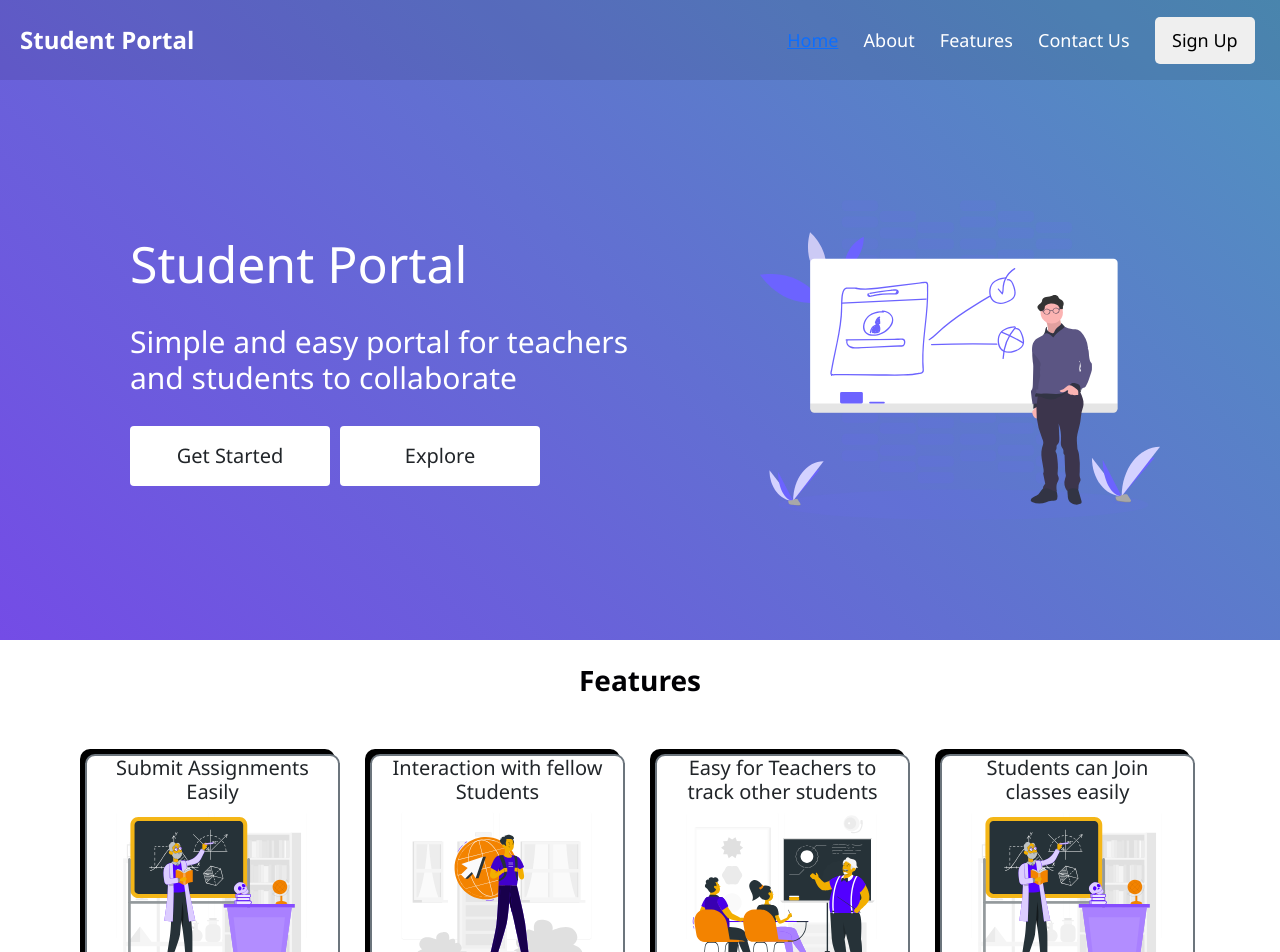
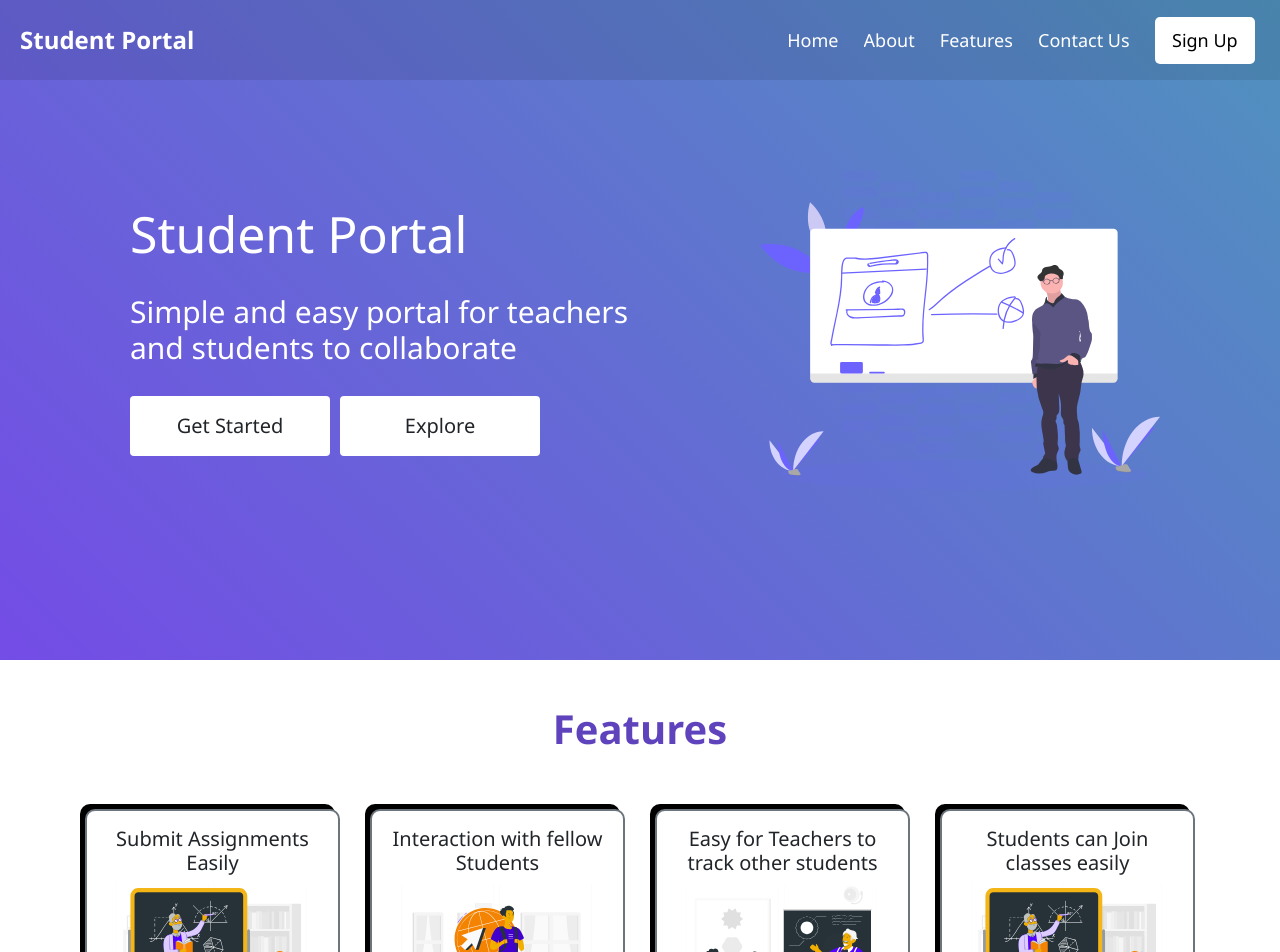
Before and after one commit to ShreyashYewale/Student-Portal, a React (Create React App) app in the folder Frontend/: page / in a window 1280 px wide. Shown: the top 952 px of the page. Built offline with nearby package versions, Linux system fonts and the light colour scheme.

Commit message:
Layout Changed

```diff
--- a/Frontend/src/App.css
+++ b/Frontend/src/App.css
@@ -14,7 +14,3 @@ body {
 .main-header {
   background-image: linear-gradient(45deg, #744ce6, #5092be);
 }
-
-html{
-
-}
--- a/Frontend/src/Components/Features.js
+++ b/Frontend/src/Components/Features.js
@@ -1,41 +1,47 @@
-import React from 'react';
-import { features } from '../Data';
-import { Col, Container, Row } from 'react-bootstrap';
-import './Features.css';
+import React from "react";
+import { features } from "../Data";
+import { Col, Container, Row } from "react-bootstrap";
+import "./Features.css";
 const Features = () => {
   return (
     <div>
       <center>
-        <h3 style={{ color: '#000004', fontWeight: 600 }} className='mt-4'>
+        <h3
+          style={{
+            color: "#5f43bd",
+            fontWeight: 600,
+            fontSize: `40px`,
+            marginTop: `45px`,
+          }}
+        >
           Features
         </h3>
-          </center>
-          <div id="Home"></div>
+      </center>
+      <div id="Features"></div>
       <Container className="mb-4">
-        <div className='flex flex-wrap -m-4'>
-          <Row className='ml-3 mt-4'>
-            {features.map((features) => (
-              <Col
-                className='card border-secondary mt-4'
-                key={features.image}
+        <div className="flex flex-wrap -m-4">
+          <div className="row ml-3 mt-4">
+            {features.map((features, index) => (
+              <div
+                className="col-sm card border-secondary mt-4 col-xl"
+                key={index}
                 style={{
                   boxShadow: `-5px -5px #000`,
                   borderRadius: 10,
-                    border: `2px solid #000`,
-                    marginLeft: 15,
-                    marginRight:15,
-                    width: 350
-                }}>
-                <h5 className='text-center'>{features.title}</h5>
-                <img
-                  alt='gallery'
-                  className='absolute inset-0 w-full h-full object-cover object-center'
-                  src={features.image}
-                />
-                <p className='leading-relaxed p-2'>{features.description}</p>
-              </Col>
+                  border: `2px solid #000`,
+                  marginLeft: 15,
+                  marginRight: 15,
+                  width: 350,
+                }}
+              >
+                <h5 className="text-center mt-3 mb-2">{features.title}</h5>
+                <img alt="gallery" src={features.image} />
+                <p className="leading-relaxed p-2 mt-2">
+                  {features.description}
+                </p>
+              </div>
             ))}
-          </Row>
+          </div>
         </div>
       </Container>
     </div>
--- a/Frontend/src/Components/MainLanding.css
+++ b/Frontend/src/Components/MainLanding.css
@@ -3,7 +3,7 @@
   display: grid;
   grid-template-columns: 1fr 1fr;
   grid-template-rows: auto;
-  min-height: 560px;
+  min-height: 660px;
 }
 
 .illustration {
@@ -12,7 +12,7 @@
   justify-content: center;
 }
 
-h2{
+h2 {
   color: #fff;
 }
 .illustration img {
--- a/Frontend/src/Components/Navbar.css
+++ b/Frontend/src/Components/Navbar.css
@@ -15,11 +15,15 @@
   width: 100%;
   height: 80px;
   background-color: #e1e1e1;
+  position: fixed;
+  top: 0;
   display: flex;
   align-items: center;
   justify-content: space-between;
   padding: 0;
   background-color: rgba(0, 0, 0, 0.09);
+  transition: 0.3s ease;
+  z-index: 1000;
 }
 
 .container {
@@ -34,6 +38,7 @@
   font-weight: 600;
   color: #fff;
   vertical-align: middle;
+  transition: 0.3s ease;
 }
 
 .options {
@@ -45,11 +50,23 @@
   align-items: center;
   justify-content: space-evenly;
   margin: 0px;
+  transition: 0.3s ease;
+  overflow: hidden;
+}
+
+a {
+  text-decoration: none;
+  color: #fff;
+}
+
+a:hover {
+  color: #fff;
 }
 
 .ind-options {
   font-size: 18px;
   color: #fff;
+  overflow: hidden;
 }
 
 .signup_btn {
@@ -57,4 +74,13 @@
   width: 100px;
   padding: 10px;
   border-radius: 5px;
+  color: #000;
+  transition: 0.3s ease;
 }
+
+@media screen and (max-width: 780px) {
+  .options {
+    width: 0px;
+    opacity: 0px;
+  }
+}
--- a/Frontend/src/Components/Navbar.js
+++ b/Frontend/src/Components/Navbar.js
@@ -2,17 +2,74 @@ import React from "react";
 import "./Navbar.css";
 
 const Navbar = () => {
+  document.addEventListener("scroll", () => {
+    if (window.pageYOffset > 580) {
+    } else {
+    }
+    if (window.pageYOffset > 5) {
+      document.getElementById("navbar").style.backgroundColor = "#f9f9f9";
+
+      document.getElementById("navbar").style.boxShadow = `0px 2px 6px #5f43bd`;
+
+      document.getElementById("c").style.color = "#000";
+
+      document.getElementById("nav-ele1").style.color = "#000";
+      document.getElementById("nav-ele2").style.color = "#000";
+      document.getElementById("nav-ele3").style.color = "#000";
+      document.getElementById("nav-ele4").style.color = "#000";
+
+      document.getElementById("nav-ele5").style.backgroundColor = "#5f43bd";
+      document.getElementById("nav-ele5").style.color = "#fff";
+    } else {
+      document.getElementById("navbar").style.backgroundColor =
+        "rgba(0, 0, 0, 0.09)";
+
+      document.getElementById("c").style.color = "#fff";
+
+      document.getElementById("navbar").style.boxShadow = null;
+
+      document.getElementById("nav-ele1").style.color = "#fff";
+      document.getElementById("nav-ele2").style.color = "#fff";
+      document.getElementById("nav-ele3").style.color = "#fff";
+      document.getElementById("nav-ele4").style.color = "#fff";
+
+      document.getElementById("nav-ele5").style.backgroundColor = "#fff";
+      document.getElementById("nav-ele5").style.color = "#000";
+    }
+  });
+
   return (
     <div>
-      <nav className="navbar">
-        <span class="header-text">Student Portal</span>
+      <a href="Home" />
+      <nav id="navbar" className="navbar">
+        <span className="header-text" id="c">
+          Student Portal
+        </span>
         <ul className="options">
-          <li className="ind-options"><a href="#Home">Home</a></li>
-          <li className="ind-options">About</li>
-          <li className="ind-options">Features</li>
-          <li className="ind-options">Contact Us</li>
           <li className="ind-options">
-            <button className="signup_btn">Sign Up</button>
+            <a id="nav-ele1" href="#Home">
+              Home
+            </a>
+          </li>
+          <li className="ind-options">
+            <a id="nav-ele2" href="#Home">
+              About
+            </a>
+          </li>
+          <li className="ind-options">
+            <a id="nav-ele3" href="#Features">
+              Features
+            </a>
+          </li>
+          <li className="ind-options">
+            <a id="nav-ele4" href="#Home">
+              Contact Us
+            </a>
+          </li>
+          <li className="ind-options">
+            <button id="nav-ele5" className="signup_btn">
+              Sign Up
+            </button>
           </li>
         </ul>
       </nav>
```
